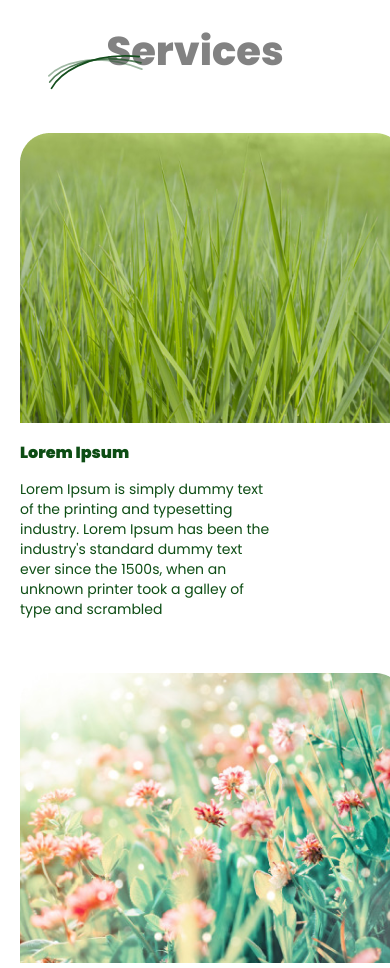
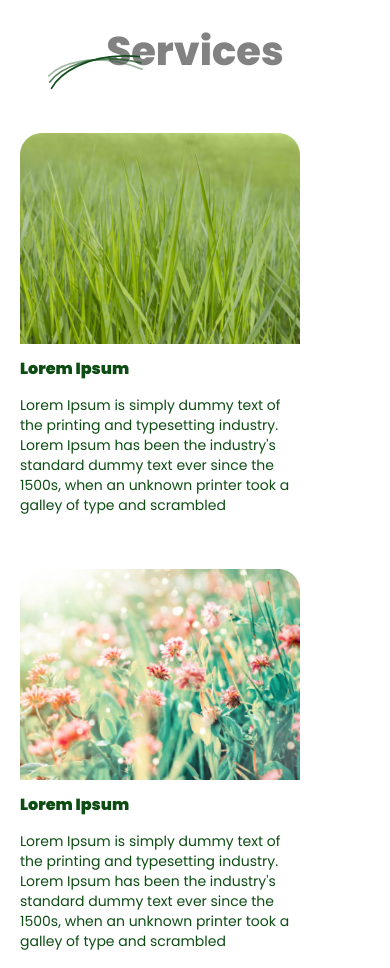
Before and after one commit to playa-manikin/figma-canvas-practice, a plain HTML site: page index.html in a window 390 px wide. Shown: the part 870-1838 px from the top of the page. Drawn offline with Linux system fonts and the light colour scheme.

Commit message:
Changes to be committed:     modified:   index.html     modified:   styles/styles.css

```diff
--- a/index.html
+++ b/index.html
@@ -21,17 +21,17 @@
         </div>
         <div class="services-flex">
             <article class="services-flex-item">
-                <img src="images/srvs1.png">
+                <img src="images/srvs1.png" class="services-flex-item-img">
                 <h2>Lorem Ipsum</h2>
                 <p>Lorem Ipsum is simply dummy text of the printing and typesetting industry. Lorem Ipsum has been the industry's standard dummy text ever since the 1500s, when an unknown printer took a galley of type and scrambled</p>
             </article>
             <article class="services-flex-item">
-                <img src="images/srvs2.png">
+                <img src="images/srvs2.png" class="services-flex-item-img">
                 <h2>Lorem Ipsum</h2>
                 <p>Lorem Ipsum is simply dummy text of the printing and typesetting industry. Lorem Ipsum has been the industry's standard dummy text ever since the 1500s, when an unknown printer took a galley of type and scrambled</p>
             </article>
             <article class="services-flex-item">
-                <img src="images/srvs3.png">
+                <img src="images/srvs3.png" class="services-flex-item-img">
                 <h2>Lorem Ipsum</h2>
                 <p>Lorem Ipsum is simply dummy text of the printing and typesetting industry. Lorem Ipsum has been the industry's standard dummy text ever since the 1500s, when an unknown printer took a galley of type and scrambled</p>
             </article>
--- a/styles/styles.css
+++ b/styles/styles.css
@@ -118,6 +118,7 @@ footer {
     justify-content: center;
     margin: auto;
     background-image: url(../images/grass-bg-dark.png);
+    background-size: cover;
 }
 .about-us-flex {
     display: flex;
@@ -224,8 +225,12 @@ h3 {
     margin-right: 20px;
     bottom: -5px;
 }
+.services-flex-item-img {
+    display: block;
+    object-fit: contain;
+}
 
-@media screen and (max-width: 700px) {
+@media screen and (max-width: 500px) {
     .services-flex {
         flex-direction: column;
     }
@@ -240,7 +245,9 @@ h3 {
         font-size: 40px;
     }
     .services-flex-item  {
-
-        max-width: 250px;
+        max-width: 280px;
+    }
+    .services-flex-item-img {
+        width: 280px;
     }
 }
```
